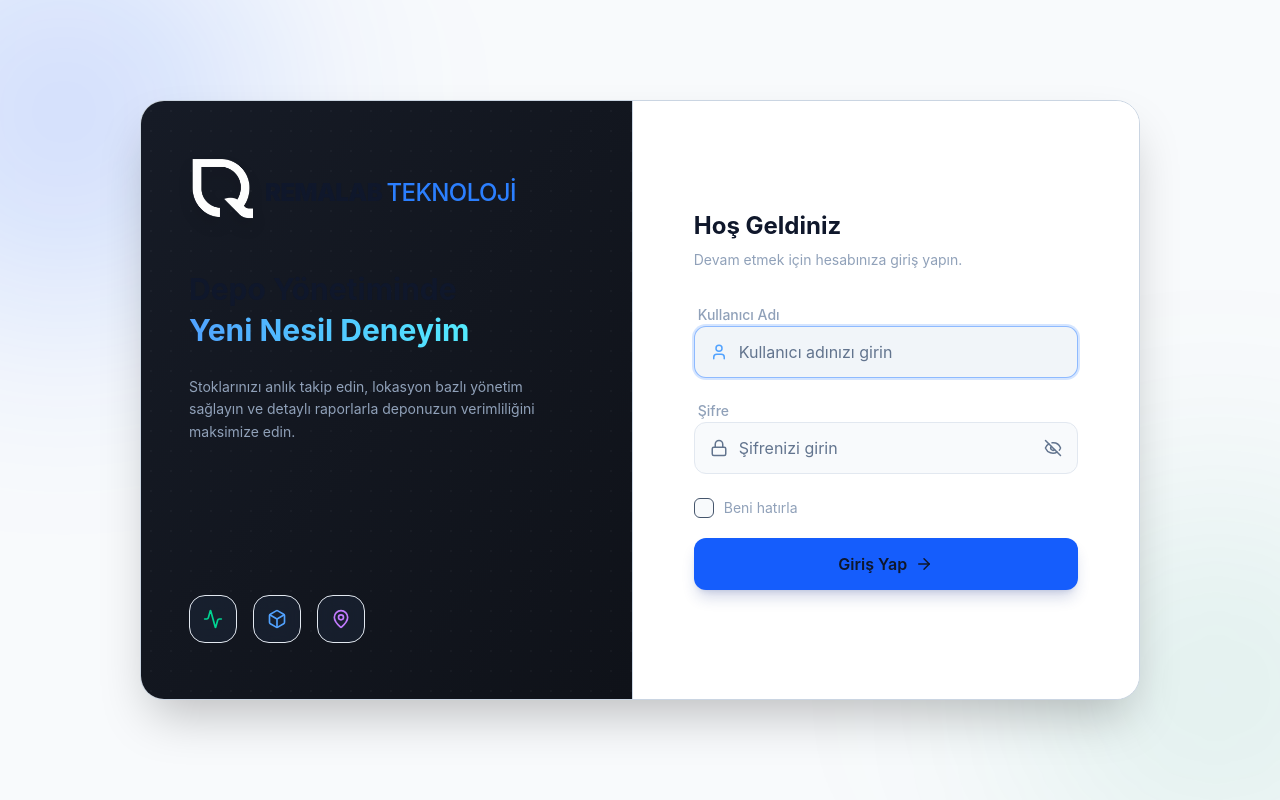
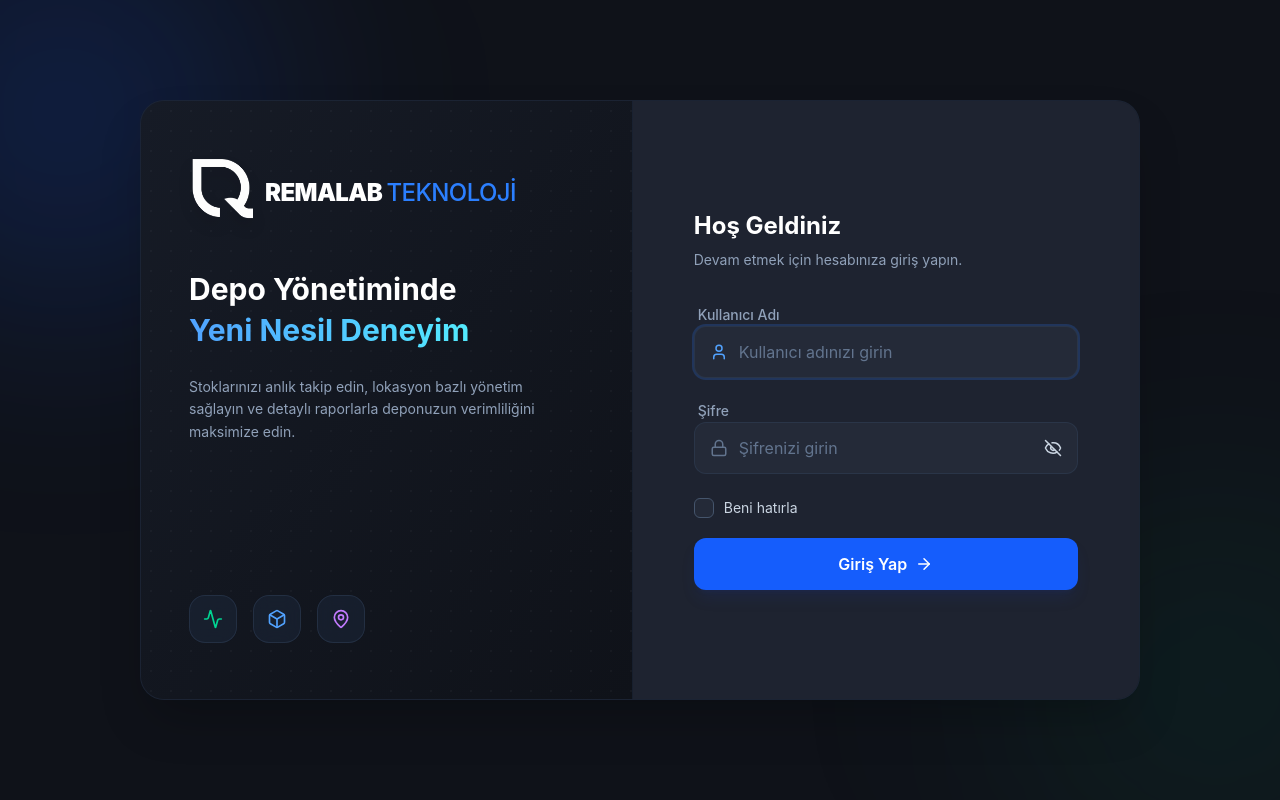
Before and after one commit to YusufPEKERR/remalab, a React (Vite) app in the folder frontend/: page /login in a window 1280 px wide. Built offline with nearby package versions, Linux system fonts and the light colour scheme.

Commit message:
fix: tailwind v4 class-based dark mode konfigürasyonu index.css eklendi

```diff
--- a/frontend/src/index.css
+++ b/frontend/src/index.css
@@ -1,5 +1,6 @@
 @import "tailwindcss";
 
+@custom-variant dark (&:is(.dark, .dark *));
 body {
   margin: 0;
   padding: 0;
```
